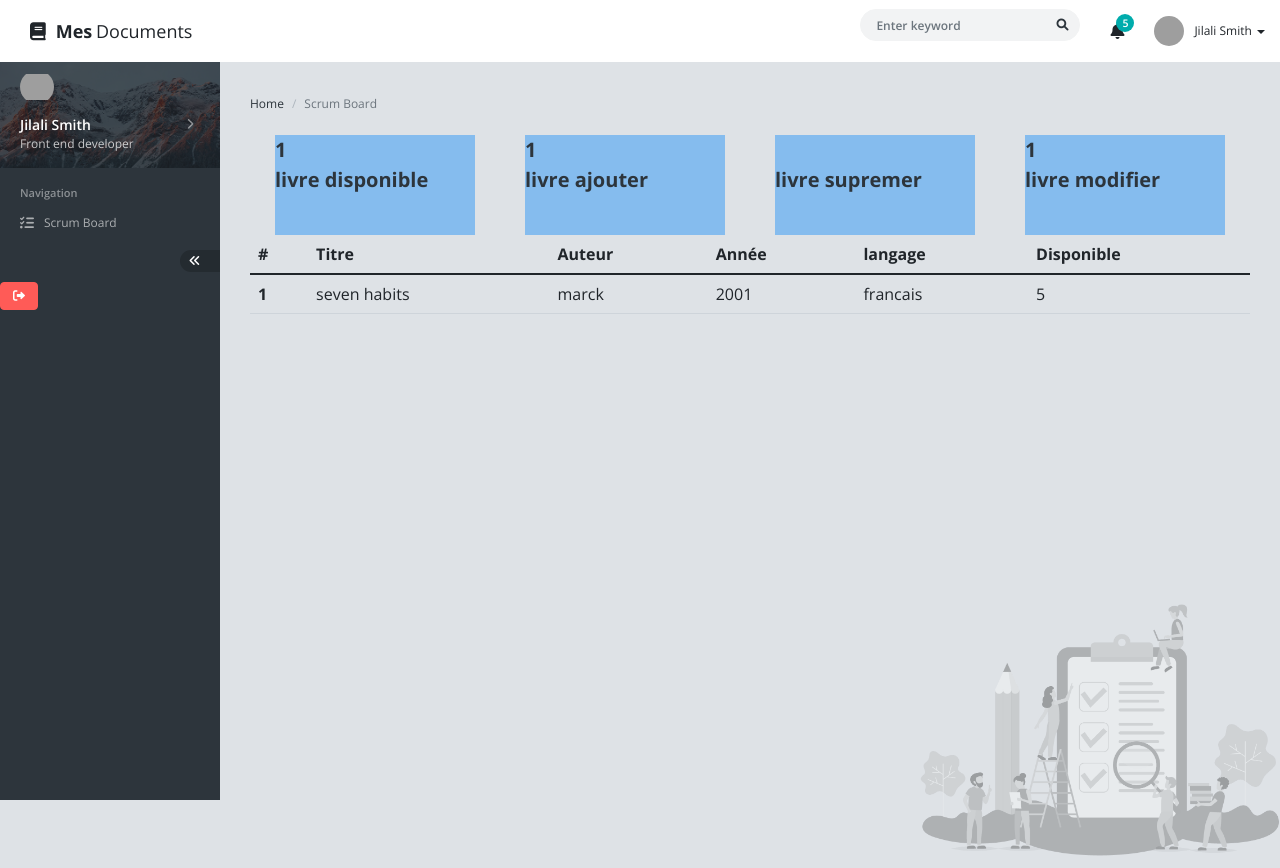
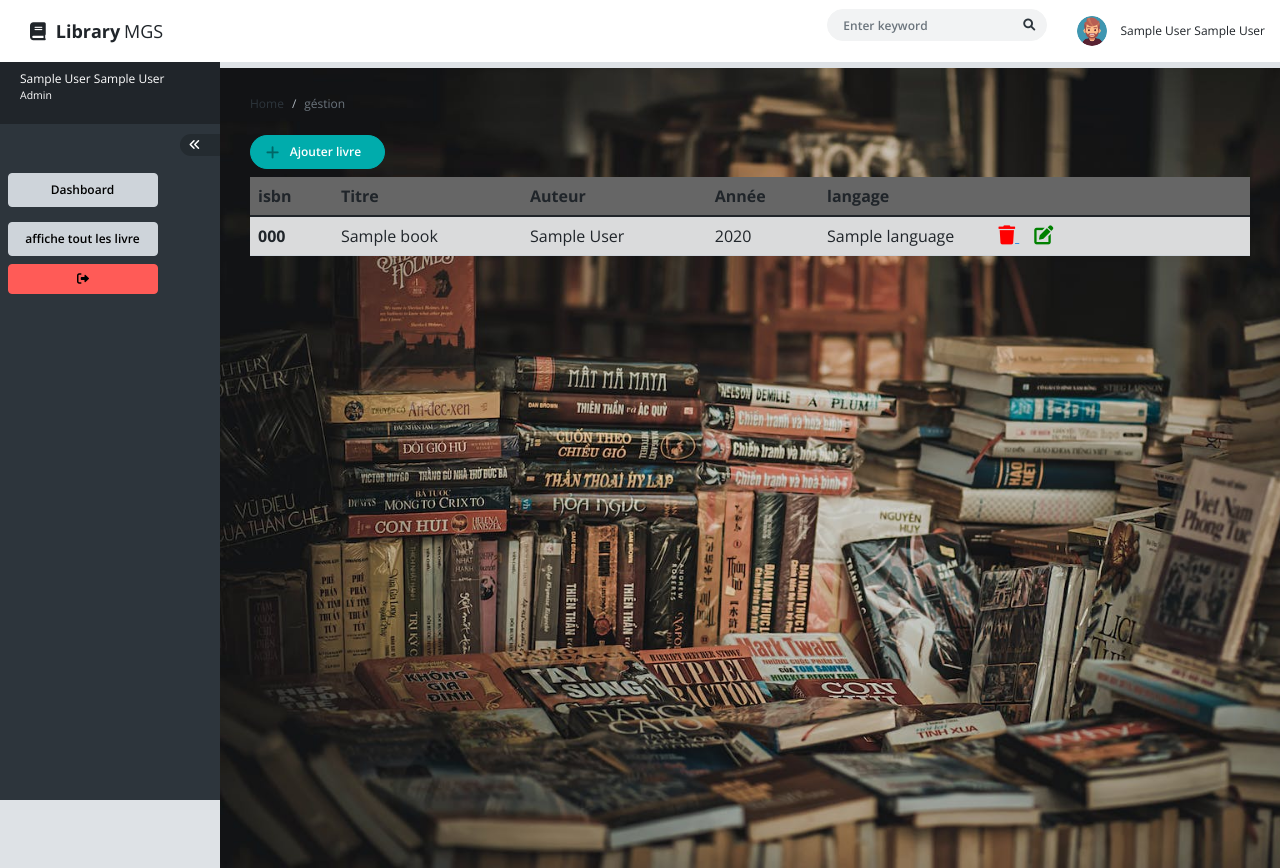
Before and after one commit to AZdevloper/Library-Management-System-, a PHP site: page /dashboard.php in a window 1280 px wide. Run offline with PHP 8.4, Linux system fonts and the light colour scheme; the visitor is signed in with stand-in values (Sample User, id 1); tables that the repository leaves empty or names only in its code hold one stand-in row (values such as "Sample post"); data that the repository does not hold is empty; grey boxes are pictures that could not be loaded.

Commit message:
add dashboard page v2

```diff
--- a/dashboard.php
+++ b/dashboard.php
@@ -14,7 +14,8 @@ include('scripts.php');
 ?>
 
 <!DOCTYPE html>
-<html lang="en" >
+<html lang="en">
+
 <head>
     <meta charset="utf-8" />
     <title>library MGS</title>
@@ -28,6 +29,7 @@ include('scripts.php');
     <link href="assets/css/default/app.min.css" rel="stylesheet" />
     <!-- ================== END core-css ================== -->
 </head>
+
 <body>
 
     <!-- BEGIN #loader -->
@@ -42,7 +44,8 @@ include('scripts.php');
         <div id="header" class="app-header">
             <!-- BEGIN navbar-header -->
             <div class="navbar-header">
-				<a href="index.html" class="navbar-brand"><i class="fa-solid fa-book m-10px"></i> <b class="me-1">Mes</b> Documents</a>
+                <a href="index.php" class="navbar-brand"><i class="fa-solid fa-book m-10px"></i> <b
+                        class="me-1">Library</b> MGS</a>
                 <button type="button" class="navbar-mobile-toggler" data-toggle="app-sidebar-mobile">
                     <span class="icon-bar"></span>
                     <span class="icon-bar"></span>
@@ -60,7 +63,7 @@ include('scripts.php');
                         </div>
                     </form>
                 </div>
-				<div class="navbar-item dropdown">
+              <!--   <div class="navbar-item dropdown">
                     <a href="#" data-bs-toggle="dropdown" class="navbar-link dropdown-toggle icon">
                         <i class="fa fa-bell"></i>
                         <span class="badge">5</span>
@@ -72,7 +75,8 @@ include('scripts.php');
                                 <i class="fa fa-bug media-object bg-gray-500"></i>
                             </div>
                             <div class="media-body">
-								<h6 class="media-heading">Server Error Reports <i class="fa fa-exclamation-circle text-danger"></i></h6>
+                                <h6 class="media-heading">Server Error Reports <i
+                                        class="fa fa-exclamation-circle text-danger"></i></h6>
                                 <div class="text-muted fs-10px">3 minutes ago</div>
                             </div>
                         </a>
@@ -121,17 +125,20 @@ include('scripts.php');
                             <a href="javascript:;" class="text-decoration-none">View more</a>
                         </div>
                     </div>
-				</div>
+                </div> -->
 
-				<div class="navbar-item navbar-user dropdown">
-					<a href="#" class="navbar-link dropdown-toggle d-flex align-items-center" data-bs-toggle="dropdown">
-						<img src="assets/img/user/user-13.jpg" alt="" />
-						<span>
-							<span class="d-none d-md-inline">Jilali Smith</span>
-							<b class="caret"></b>
-						</span>
+                <div class="navbar-item navbar-user ">
+
+                     <a data-bs-target="#form-profile" class="navbar-link  "
+                         data-bs-toggle="modal">
+                         <img src="assets/img/users/user1.jpeg" alt="" />
+
+                             <span class="d-none d-md-inline"><?php echo $_SESSION["userfrnam"].' '.$_SESSION["userlsnam"] ?></span>
+
+
                      </a>
-					<div class="dropdown-menu dropdown-menu-end me-1">
+
+                    <!-- <div class="dropdown-menu dropdown-menu-end me-1">
                         <a href="javascript:;" class="dropdown-item">Edit Profile</a>
                         <a href="javascript:;" class="dropdown-item d-flex align-items-center">
                             Inbox
@@ -141,12 +148,56 @@ include('scripts.php');
                         <a href="javascript:;" class="dropdown-item">Setting</a>
                         <div class="dropdown-divider"></div>
                         <a href="javascript:;" class="dropdown-item">Log Out</a>
-					</div>
+                    </div> -->
                 </div>
             </div>
             <!-- END header-nav -->
         </div>
         <!-- END #header -->
+
+        <!-- profile -->
+        <div class="modal fade" id="form-profile">
+            <div class="modal-dialog">
+                <div class="modal-content">
+                    <form action="scripts.php" method="POST" >
+                        <div class="modal-header">
+                            <h5 class="modal-title">profile </h5>
+                            <a href="#" class="btn-close" data-bs-dismiss="modal"></a>
+                        </div>
+
+                        <div class="modal-body mx-auto">
+
+                        <img src="assets/img/users/user1.jpeg" alt="" srcset="">
+
+
+                        </div class=" border border-success">
+                            <h2 class="border-bottom m-2">informations personnels</h2>
+
+                            <div class="row  w-75 m-1">
+                                <p class="  col-4 fw-700">nom:</p>       <input class="col-8" name="userfrnam" type="text" value="<?php echo $_SESSION["userfrnam"]?>">
+                            </div>
+
+                            <div class="row  w-75 m-1">
+                                <p class=" col-4 fw-700">prenom:</p>         <input class="col-8" name="userlsnam" type="text" value="<?php echo $_SESSION["userlsnam"]?>"><br>
+                            </div>
+
+                            <div class="row  w-75 m-1">
+                                <p class=" col-4 fw-700">email address:</p>      <input class="col-8" name="useremail" type="text" value="<?php echo $_SESSION["useremail"] ?>">
+
+                            </div>
+
+                         <div>
+
+
+                                   <button type="submit" name="sauvegarde" class="btn btn-warning task-action-btn mx-2"
+                                      >sauvegarde</button>
+
+
+                         </div>
+                    </form>
+                </div>
+            </div>
+        </div>
 
         <!-- BEGIN #sidebar -->
         <div id="sidebar" class="app-sidebar">
@@ -155,66 +206,35 @@ include('scripts.php');
                 <!-- BEGIN menu -->
                 <div class="menu">
                     <div class="menu-profile">
-						<a href="javascript:;" class="menu-profile-link" data-toggle="app-sidebar-profile" data-target="#appSidebarProfileMenu">
-							<div class="menu-profile-cover with-shadow"></div>
-							<div class="menu-profile-image">
-								<img src="assets/img/user/user-13.jpg" alt="" />
-							</div>
-							<div class="menu-profile-info">
-								<div class="d-flex align-items-center">
-									<div class="flex-grow-1">
-										Jilali Smith
-									</div>
-									<div class="menu-caret ms-auto"></div>
-								</div>
-								<small>Front end developer</small>
-							</div>
-						</a>
-					</div>
-					<div id="appSidebarProfileMenu" class="collapse">
-						<div class="menu-item pt-5px">
-							<a href="javascript:;" class="menu-link">
-								<div class="menu-icon"><i class="fa fa-cog"></i></div>
-								<div class="menu-text">Settings</div>
-							</a>
-						</div>
-						<div class="menu-item">
-							<a href="javascript:;" class="menu-link">
-								<div class="menu-icon"><i class="fa fa-pencil-alt"></i></div>
-								<div class="menu-text"> Send Feedback</div>
-							</a>
-						</div>
-						<div class="menu-item pb-5px">
-							<a href="javascript:;" class="menu-link">
-								<div class="menu-icon"><i class="fa fa-question-circle"></i></div>
-								<div class="menu-text"> Helps</div>
-							</a>
-						</div>
-						<div class="menu-divider m-0"></div>
-					</div>
-					<div class="menu-header">Navigation</div>
 
-					<div class="menu-item">
-						<a href="index.html" class="menu-link">
-							<div class="menu-icon">
-								<i class="fa fa-list-check"></i>
-							</div>
-							<div class="menu-text">Scrum Board</div>
-						</a>
+
+                                <div class="d-flex ">
+                                    <div class="">
+                                        <?php echo $_SESSION["userfrnam"]. ' '.$_SESSION["userlsnam"] ?>
                                     </div>
 
+                                </div>
+                                <small>Admin</small>
 
+
+                    </div>
+
+                </div>
                 <!-- BEGIN minify-button -->
                 <div class="menu-item d-flex">
-						<a  href="javascript:;" class="app-sidebar-minify-btn ms-auto" data-toggle="app-sidebar-minify"><i class="fa fa-angle-double-left"></i></a>
+                        <a href="javascript:;" class="app-sidebar-minify-btn ms-auto"
+                            data-toggle="app-sidebar-minify"><i class="fa fa-angle-double-left"></i></a>
                     </div>
 
                     <!-- END minify-button -->
-					</div>
-					<form action="scripts.php" method="POST" >
+                <button class=" w-150px  m-2 btn btn-gray-400"><span class=" text-black-600">Dashboard</span> </button>
+                <button class="w-150px m-2 btn btn-gray-400"><span class=" text-black-600">affiche tout les livre</span> </button>
+
+                <form action="scripts.php" method="POST">
                     <div class="form-group">
 
-							<button type="submit" class="btn  btn-danger"  name="sign_out" value="sign_out"><i class="fa-solid fa-right-from-bracket"></i></i></button>
+                        <button type="submit" class="btn mx-8px w-150px h-30px btn-danger" name="sign_out" value="sign_out"><i
+                                class="fa-solid fa-right-from-bracket text-black-600"></i></button>
                     </div>
                 </form>
 
@@ -224,17 +244,19 @@ include('scripts.php');
             <!-- END scrollbar -->
 
         </div>
-		<div class="app-sidebar-bg"></div>
-		<div class="app-sidebar-mobile-backdrop"><a href="#" data-dismiss="app-sidebar-mobile" class="stretched-link"></a></div>
+
+        <div class="app-sidebar-mobile-backdrop"><a href="#" data-dismiss="app-sidebar-mobile"
+                class="stretched-link"></a></div>
         <!-- END #sidebar -->
 
         <!-- BEGIN #content -->
-		<div id="content" class="app-content" style="min-height: 100vh; background: url(assets/img/cover/cover-scrum-board.png) no-repeat fixed; background-size: 360px; background-position: right bottom;">
+        <div id="content" class="app-content"
+            style="min-height: 100vh; background: url(assets/img/cover/cover3.jpeg) no-repeat fixed; background-size: cover;">
             <div class="d-flex align-items-center mb-3">
                 <div>
                     <ol class="breadcrumb">
                         <li class="breadcrumb-item"><a href="javascript:;">Home</a></li>
-						<li class="breadcrumb-item active">Scrum Board </li>
+                        <li class="breadcrumb-item active">géstion </li>
                     </ol>
 
                 </div>
@@ -256,43 +278,28 @@ include('scripts.php');
 
                 <button type="button" class="btn-close" data-bs-dismiss="alert"></span>
             </div>
-			<?php endif  ?>
-			<div class=" d-flex justify-content-around  align-items-center">
-				<span class=" fw-800 fs-20px w-200px h-100px bg-blue-100 ">
-					<?php statistical()?> <br> livre disponible
-				</span>
-				<span class=" fw-800 fs-20px w-200px h-100px bg-blue-100 ">
-					<?php statistical()?> <br> livre ajouter
-				</span>
-				<span class=" fw-800 fs-20px w-200px h-100px bg-blue-100 ">
-					<?php echo $indexsuprem ?> <br> livre supremer
-				</span>
-				<span class=" fw-800 fs-20px w-200px h-100px bg-blue-100 ">
-					<?php statistical()?> <br> livre modifier
-				</span>
-
-			</div>
-
-			<table class="table">
+            <?php endif ?>
+            <table class=" my-2 table bg-light-600">
                 <thead>
-				  <tr>
-					<th scope="col">#</th>
+                    <tr class=" bg-black-100 rounded-2" >
+                        <th scope="col">isbn</th>
                         <th scope="col">Titre</th>
                         <th scope="col">Auteur</th>
                         <th scope="col">Année</th>
                         <th scope="col">langage</th>
-					<th scope="col">Disponible</th>
+
+                        <div class=" d-inline-block  ">
+                            <a href="#modal-task" onclick="resit();showBtn('ajouter')" data-bs-toggle="modal"
+                                class="btn btn-success btn-rounded px-4 rounded-pill"><i
+                                    class="fa fa-plus fa-lg me-2 ms-n2 text-success-900"></i> Ajouter livre</a>
+                        </div>
+
                     </tr>
+
                 </thead>
-				<tbody>
-				  <tr>
-					<th scope="row">1</th>
-					<td>seven habits </td>
-					<td>marck</td>
-					<td>2001</td>
-					<td>francais</td>
-					<td>5</td>
-				  </tr>
+
+                <tbody> <?php get_all_books()?>
+
 
                 </tbody>
             </table>
@@ -301,7 +308,8 @@ include('scripts.php');
 
 
             <!-- BEGIN scroll-top-btn -->
-		<a href="javascript:;" class="btn btn-icon btn-circle btn-success btn-scroll-to-top" data-toggle="scroll-to-top"><i class="fa fa-angle-up"></i></a>
+            <a href="javascript:;" class="btn btn-icon btn-circle btn-success btn-scroll-to-top"
+                data-toggle="scroll-to-top"><i class="fa fa-angle-up"></i></a>
             <!-- END scroll-top-btn -->
         </div>
         <!-- END #app -->
@@ -311,7 +319,7 @@ include('scripts.php');
                 <div class="modal-content">
                     <form action="scripts.php" method="POST" id="form-task">
                         <div class="modal-header">
-						<h5 class="modal-title"> Add Task </h5>
+                            <h5 class="modal-title"> Ajouter livre </h5>
                             <a href="#" class="btn-close" data-bs-dismiss="modal"></a>
                         </div>
                         <?php if (isset($_SESSION['form_vide_message'])): ?>
@@ -326,72 +334,73 @@ include('scripts.php');
                         <?php endif ?>
                         <a href=""></a>
                         <div class="modal-body">
+                            <!-- isbn	Author	title	language_id	publish_year	availabel -->
                             <!-- This Input Allows Storing Task Index  -->
-							<input name="input-hidden" type="hidden" id="task-id" value="">
+                            <input name="input_hidden" type="hidden" id="book_id" value="">
                             <div class="mb-3">
-								<label class="form-label">Title</label>
-								<input type="text" name="title" class="form-control" id="task-title"/>
+                                <label class="form-label">isbn de livre </label>
+                                <input type="text" name="isbn" class="form-control" id="book_isbn" />
                             </div>
                             <div class="mb-3">
-								<label class="form-label">Type</label>
-								<div class="ms-3">
-									<div class="form-check mb-1">
-										<input class="form-check-input" name="task-type" type="radio" value="1" id="task-type-feature"/>
-										<label class="form-check-label" for="task-type-feature">Feature</label>
-									</div>
-									<div class="form-check">
-										<input class="form-check-input" name="task-type" type="radio" value="2" id="task-type-bug"/>
-										<label class="form-check-label" for="task-type-bug">Bug</label>
-									</div>
-								</div>
-
-
+                                <label class="form-label">auteur </label>
+                                <input type="text" name="author" class="form-control" id="book_author" />
                             </div>
                             <div class="mb-3">
-								<label class="form-label">Priority</label>
-								<select name='Priority' class="form-select" id="task-priority">
-									<option selected > select priority her </option>
-									<option id="1_low" value="1" >Low</option>
-									<option id="2_Medium" value="2" >Medium</option>
-									<option id="3_High" value="3">High</option>
-									<option id="4_Critical" value="4">Critical</option>
+                                <label class="form-label">titre </label>
+                                <input type="text" name="title" class="form-control" id="book_title" />
+                            </div>
+                            <div class="mb-3">
+                                <label class="form-label">langue</label>
+                                <select name='lang' class="form-select" id="book_lang">
+                                    <option selected> selectioner la langue ici </option>
+                                    <option id="book_english" value="1">english</option>
+                                    <option id="book_frensch" value="2">spanish</option>
+                                    <option id="book_espagnol" value="3">french</option>
+                                    <option id="book_arabic" value="4">arabic</option>
                                 </select>
                             </div>
-							<div class="mb-3">
+                            <!-- <div class="mb-3">
                                 <label class="form-label">Status</label>
-								<select class="form-select" id="task-status" name="Status" >
-									<option value="" >Please select</option>
+                                <select class="form-select" id="task-status" name="Status">
+                                    <option value="">Please select</option>
                                     <option value="1">To Do</option>
                                     <option value="2">In Progress</option>
                                     <option value="3">Done</option>
                                 </select>
+                            </div>-->
+                            <div class="mb-3">
+                                <label class="form-label"> date de publication </label>
+                                <input type="date" class="form-control" name="date" id="book_date" />
                             </div>
-							<div class="mb-3">
-								<label class="form-label">Date</label>
-								<input type="date" class="form-control" name="Date" id="task-date"/>
-							</div>
-							<div class="mb-0">
+                            <!--<div class="mb-0">
                                 <label class="form-label">Description</label>
-								<textarea class="form-control" name='Description' rows="10" id="task-description"></textarea>
-							</div>
+                                <textarea class="form-control" name='Description' rows="10"
+                                    id="task-description"></textarea>
+                            </div>-->
 
                         </div>
                         <div class="modal-footer">
                             <a href="#" class="btn btn-white" data-bs-dismiss="modal">Cancel</a>
-						<button  type="submit" name="delete" class="btn btn-danger task-action-btn" id="task-delete-btn">Delete</a>
-						<button type="submit" name="update" class="btn btn-warning task-action-btn" id="task-update-btn">Update</a>
-						<button type="submit" name="save" class="btn btn-primary task-action-btn" id="">Save</button>
-					</div >
+
+                                <button type="submit" name="update" class="btn btn-warning task-action-btn"
+                                    id="task-update-btn">modifier</a>
+                                    <button type="submit" name="save" class=" btn btn-primary task-action-btn"
+                                        id="task-save-btn">ajouter</button>
+                        </div>
                     </form>
                 </div>
             </div>
         </div>
+
         <!-- ================== BEGIN core-js ================== -->
         <script src="assets/js/vendor.min.js"></script>
         <script src="assets/js/app.min.js"></script>
+        <script src="assets/js/main.js"></script>
+
         <!-- ================== END core-js ================== -->
 
         <script>
         </script>
 </body>
+
 </html>
```
Lines whose indentation alone changed are shown as unchanged.
